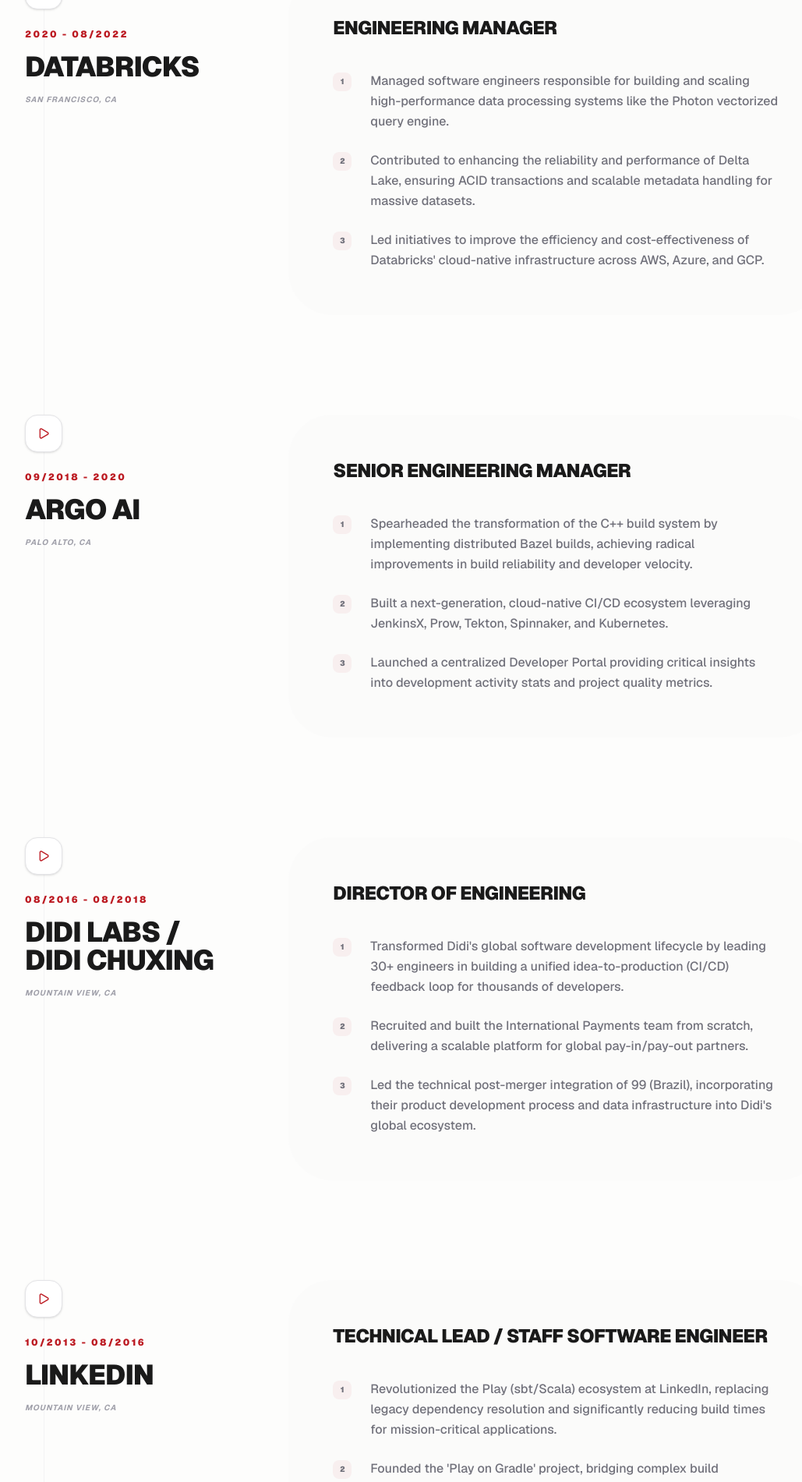
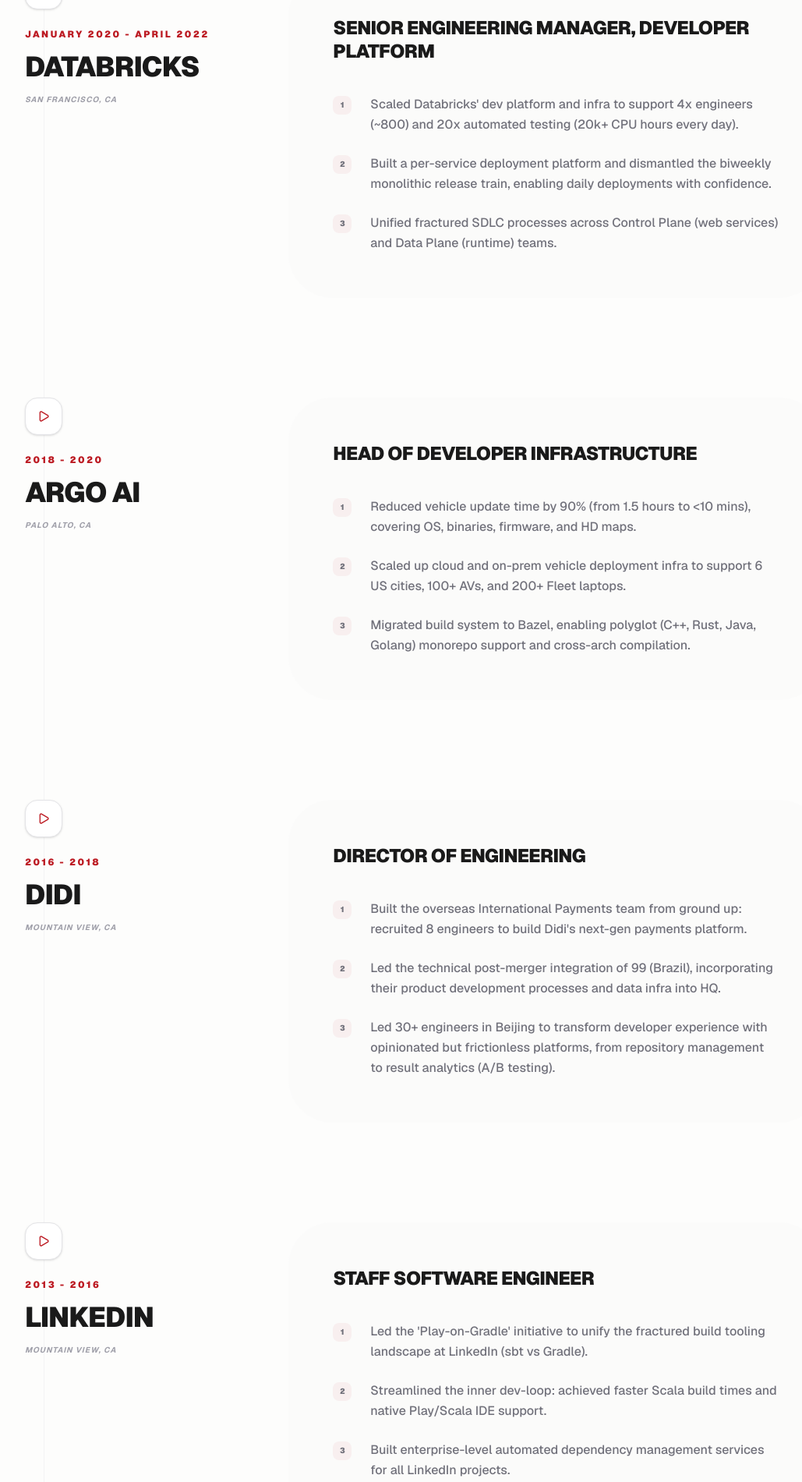
Before and after one commit to wchen9911/wchen.xyz, a Next.js app: page / in a window 1280 px wide. Shown: the part 2514-4415 px from the top of the page at 78% size, without its empty margins (96-1125 px from the left). Built offline with nearby package versions, Linux system fonts and the light colour scheme.

Commit message:
Finalize career history with precise data from LinkedIn PDF source of truth

```diff
--- a/src/app/data.ts
+++ b/src/app/data.ts
@@ -6,11 +6,9 @@
   phone: "650-390-7608",
   linkedin: "https://www.linkedin.com/in/wchen-tech",
   summary: [
-    "Accomplished technology leader with 13+ years of software development and 10+ years of technical leadership experience.",
-    "Specialize in leading Technical Infrastructure organizations that strive to elevate Development Velocity, Effectiveness, Craftsmanship, and Happiness.",
-    "Customer obsessed, always align interests and collaborate, earn and keep (engineering) customers' trust.",
-    "Seasoned leader in recruiting, managing and growing multi-cultural distributed teams; poised to identify and groom new technical leaders and enable senior ICs and managers.",
-    "Champion of data-driven approaches to improve development speed, effectiveness, quality, and experience."
+    "My mission is to elevate the productivity, craftsmanship, and happiness of software developers.",
+    "During my career, I spent most of my time in serving software developers other than serving end customers. I build common libraries, frameworks, and services for other developers to leverage. I build standard SDLC infrastructure and tooling to increase their productivity and craftsmanship. I am also a technology evangelist on best practices in software development.",
+    "I enjoy dealing with developers a lot. It is challenging, as they are often opinionated and unsatisfied. But that is perfect for me to hone both my technical and people leaderships! I also enjoy mentoring and coaching other developers. We succeed as a team, and it is our responsibility and culture to transform all of us to be more successful."
   ],
   pillars: [
     { title: "Velocity", description: "Reducing friction and latency in the development lifecycle." },
@@ -20,10 +18,10 @@
   ],
   experience: [
     {
-      role: "Engineering Leader",
-      company: "YouTube / Google",
-      period: "08/2022 - Present",
-      location: "San Bruno, CA",
+      role: "Software Engineering Manager",
+      company: "YouTube",
+      period: "August 2022 - Present",
+      location: "San Francisco Bay Area",
       description: "Leading engineering teams at YouTube focused on large-scale infrastructure and developer experience (DevEx) for the world's largest video platform.",
       highlights: [
         "Strategizing and executing initiatives to elevate engineering craftsmanship, productivity, and happiness across a global engineering organization.",
@@ -31,66 +29,63 @@
       ]
     },
     {
-      role: "Engineering Manager",
+      role: "Senior Engineering Manager, Developer Platform",
       company: "Databricks",
-      period: "2020 - 08/2022",
+      period: "January 2020 - April 2022",
       location: "San Francisco, CA",
-      description: "Led engineering teams building the core Databricks Lakehouse platform, specifically focused on high-performance data processing and SQL engine components.",
+      description: "Built up the Developer Platform org during the pandemic. Started with 5 engineers in SF, grew it to ~30 engineers distributed across both the US and Europe.",
       highlights: [
-        "Managed software engineers responsible for building and scaling high-performance data processing systems like the Photon vectorized query engine.",
-        "Contributed to enhancing the reliability and performance of Delta Lake, ensuring ACID transactions and scalable metadata handling for massive datasets.",
-        "Led initiatives to improve the efficiency and cost-effectiveness of Databricks' cloud-native infrastructure across AWS, Azure, and GCP."
+        "Scaled Databricks' dev platform and infra to support 4x engineers (~800) and 20x automated testing (20k+ CPU hours every day).",
+        "Built a per-service deployment platform and dismantled the biweekly monolithic release train, enabling daily deployments with confidence.",
+        "Unified fractured SDLC processes across Control Plane (web services) and Data Plane (runtime) teams.",
+        "Sped up dev inner-loop: replaced Scala compiler, built native IDE integration, and built a full cloud-based dev environment."
       ]
     },
     {
-      role: "Senior Engineering Manager",
+      role: "Head of Developer Infrastructure",
       company: "Argo AI",
-      period: "09/2018 - 2020",
+      period: "2018 - 2020",
       location: "Palo Alto, CA",
-      description: "Architected and scaled Argo AI's Developer Infrastructure organization from 4 to 20+ engineers across 3 locations, supporting hundreds of hardware and software engineers.",
+      description: "Grew Argo AI's DevInfra org from 4 to 10+ engineers in 3 US locations, scaling the org into two teams: Vehicle Deployment and Build.",
       highlights: [
-        "Spearheaded the transformation of the C++ build system by implementing distributed Bazel builds, achieving radical improvements in build reliability and developer velocity.",
-        "Built a next-generation, cloud-native CI/CD ecosystem leveraging JenkinsX, Prow, Tekton, Spinnaker, and Kubernetes.",
-        "Launched a centralized Developer Portal providing critical insights into development activity stats and project quality metrics.",
-        "Engineered a mission-critical Vehicle Deployment and Launcher system to orchestrate software, firmware, and HD map updates for a fleet of 100+ autonomous vehicles across 6 cities."
+        "Reduced vehicle update time by 90% (from 1.5 hours to <10 mins), covering OS, binaries, firmware, and HD maps.",
+        "Scaled up cloud and on-prem vehicle deployment infra to support 6 US cities, 100+ AVs, and 200+ Fleet laptops.",
+        "Migrated build system to Bazel, enabling polyglot (C++, Rust, Java, Golang) monorepo support and cross-arch compilation.",
+        "Built next-gen cloud-native CI/CD on top of JenkinsX, Prow, Tekton, and Spinnaker."
       ]
     },
     {
       role: "Director of Engineering",
-      company: "Didi Labs / Didi Chuxing",
-      period: "08/2016 - 08/2018",
+      company: "Didi",
+      period: "2016 - 2018",
       location: "Mountain View, CA",
-      description: "Held dual leadership roles as Head of Tools & Infrastructure (Effectiveness Platform) and Director of International Business Technology.",
+      description: "Dual leadership roles: Director of Engineering, International Business Technology and Head of Tools and Infrastructure (Effectiveness Platform).",
       highlights: [
-        "Transformed Didi's global software development lifecycle by leading 30+ engineers in building a unified idea-to-production (CI/CD) feedback loop for thousands of developers.",
-        "Recruited and built the International Payments team from scratch, delivering a scalable platform for global pay-in/pay-out partners.",
-        "Led the technical post-merger integration of 99 (Brazil), incorporating their product development process and data infrastructure into Didi's global ecosystem.",
-        "Executed a massive data center migration from AWS to Didi's private US Data Center, consolidating Kafka, Hadoop, Spark, and Redshift pipelines."
+        "Built the overseas International Payments team from ground up: recruited 8 engineers to build Didi's next-gen payments platform.",
+        "Led the technical post-merger integration of 99 (Brazil), incorporating their product development processes and data infra into HQ.",
+        "Led 30+ engineers in Beijing to transform developer experience with opinionated but frictionless platforms, from repository management to result analytics (A/B testing)."
       ]
     },
     {
-      role: "Technical Lead / Staff Software Engineer",
+      role: "Staff Software Engineer",
       company: "LinkedIn",
-      period: "10/2013 - 08/2016",
+      period: "2013 - 2016",
       location: "Mountain View, CA",
-      description: "Technical Lead for Development Tools and key representative on the Horizontal Initiative Committee.",
+      description: "TL of the Developer Tools team, focusing on build and inner dev-loop; member of the Horizontal Initiative Committee.",
       highlights: [
-        "Revolutionized the Play (sbt/Scala) ecosystem at LinkedIn, replacing legacy dependency resolution and significantly reducing build times for mission-critical applications.",
-        "Founded the 'Play on Gradle' project, bridging complex build ecosystems and presenting the architecture at the 2015 Gradle Summit.",
-        "Standardized code quality validation and improved IDE support for distributed development across the engineering organization.",
-        "Contributed to core pieces of the LinkedIn library tracking and cross-project development infrastructure."
+        "Led the 'Play-on-Gradle' initiative to unify the fractured build tooling landscape at LinkedIn (sbt vs Gradle).",
+        "Streamlined the inner dev-loop: achieved faster Scala build times and native Play/Scala IDE support.",
+        "Built enterprise-level automated dependency management services for all LinkedIn projects."
       ]
     },
     {
       role: "Lead Software Engineer",
-      company: "SuccessFactors (An SAP Company)",
-      period: "06/2011 - 10/2013",
+      company: "SuccessFactors, An SAP Company",
+      period: "2007 - 2013",
       location: "Reston, VA",
-      description: "Technical Lead of the Platform Foundation team and member of the Architecture Design Review Committee.",
+      description: "Grew into the TL of the Platform Foundation team and a core member of the Architecture Design Review Committee.",
       highlights: [
-        "Led the architectural transformation of a single-tenant JavaEE Web Application into a modern, multi-tenant enterprise platform.",
-        "Designed and implemented the application's SDK and core RESTful web services to enable ecosystem growth.",
-        "Modernized the build and delivery pipeline by integrating Maven, Jenkins, and TeamCity into a streamlined CI process."
+        "Responsible for experimenting and launching new technologies, frameworks, and tools across the organization."
       ]
     }
   ],
@@ -100,14 +95,15 @@
     development: ["Java/JavaEE & Spring", "Scala & sbt/Gradle", "System Design & SDK Development", "Python & CLI Tooling", "Developer Experience (DevEx) Metrics"]
   },
   education: [
-    { school: "University of Central Florida", degree: "Master of Science, Computer Science", period: "2004 - 2007" },
-    { school: "University of Science and Technology of China", degree: "Bachelor of Science, Computer Science", period: "1999 - 2004" }
+    { school: "Stanford University Graduate School of Business", degree: "LEAD Business Program, Executive Education", period: "September 2023" },
+    { school: "University of Central Florida", degree: "MS, Computer Science", period: "2004 - 2007" },
+    { school: "University of Science and Technology of China", degree: "BS, Computer Science", period: "1999 - 2004" }
   ],
   awards: [
-    "SAP HiPo (High Potential employee), 2013",
-    "All Star Award, Plateau Systems Product Engineering, 2010",
-    "Most Valuable Rookie, Plateau Systems Product Engineering, 2007",
-    "Outstanding Prize, 15th National Olympiad of Informatics (Programming Contest), 1998"
+    "SAP HiPo (High Potential employee)",
+    "All Star Award, Plateau Systems Product Engineering",
+    "Most Valuable Rookie, Plateau Systems Product Engineering",
+    "Outstanding Prize, 15th National Olympiad of Informatics (Programming Contest)"
   ],
   articles: [
     {
```
